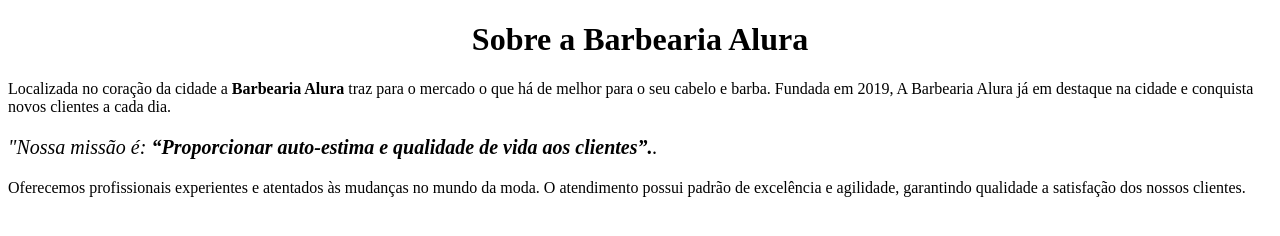
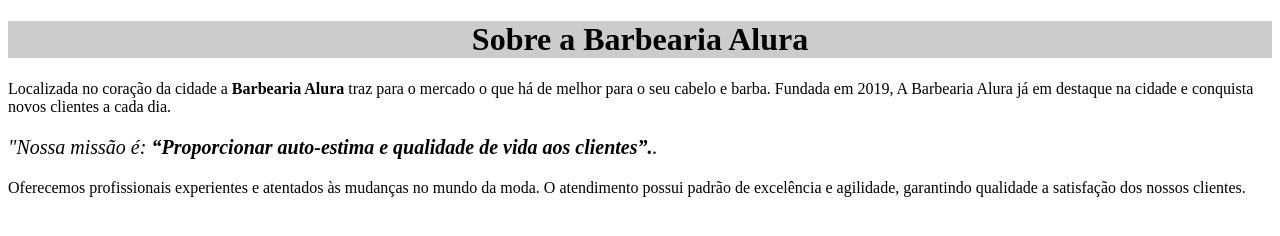
Before and after one commit to 20080701/20080701, a plain HTML site: page Texto base.html in a window 1280 px wide. Drawn offline with Linux system fonts and the light colour scheme.

Commit message:
Update Texto base.html

```diff
--- a/Texto base.html
+++ b/Texto base.html
@@ -11,7 +11,7 @@
  </head>
 
   <body>
-     <h1 style="text-align: center">Sobre a Barbearia Alura</h1>
+     <h1 style="text-align: center; background: #CCCCCC">Sobre a Barbearia Alura</h1>
 
    <p>Localizada no coração da cidade a <strong>Barbearia Alura</strong> traz para o mercado o que há de melhor para o seu cabelo e barba. Fundada em 2019, A Barbearia Alura já em destaque na cidade e conquista novos clientes a cada dia.</p>
 
```
